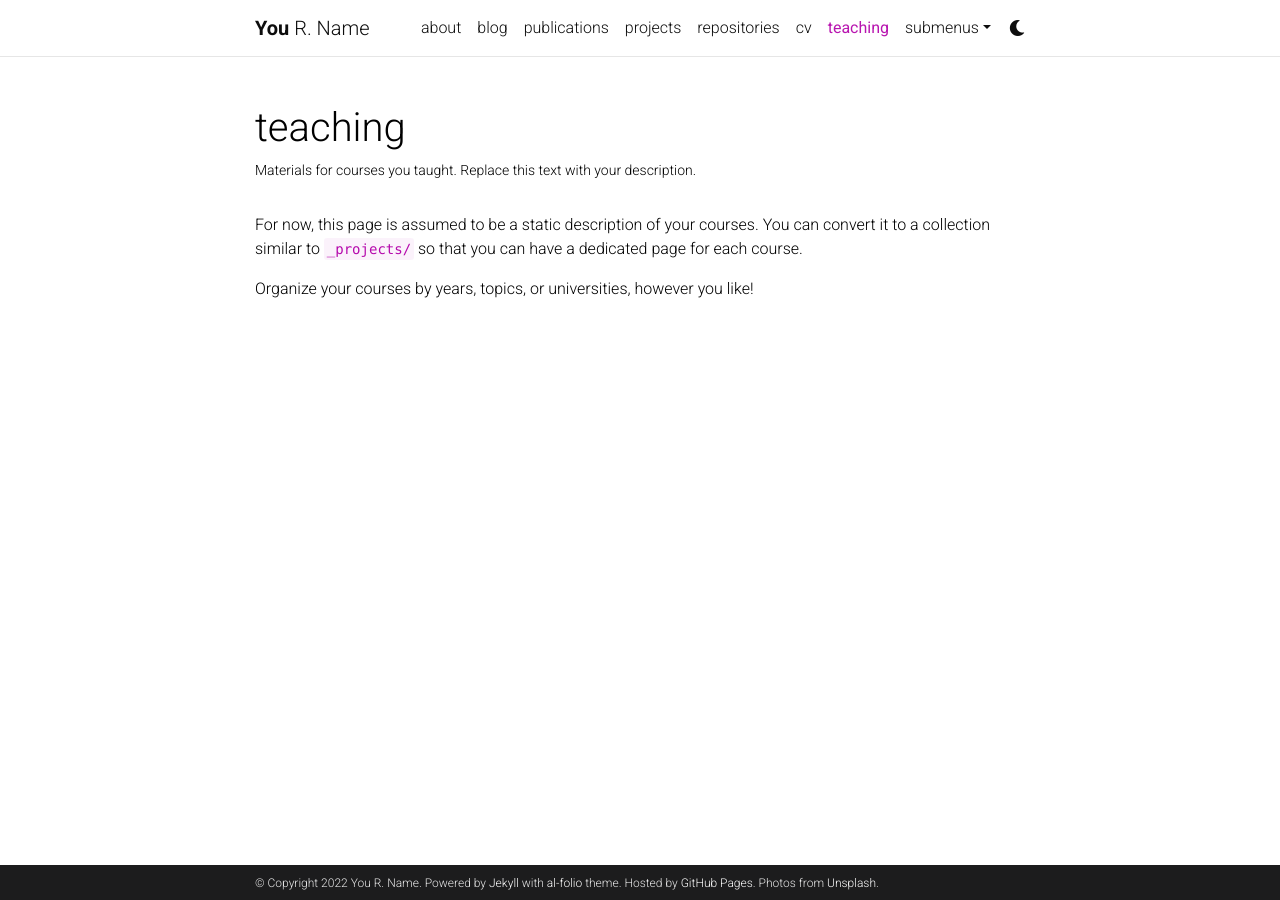
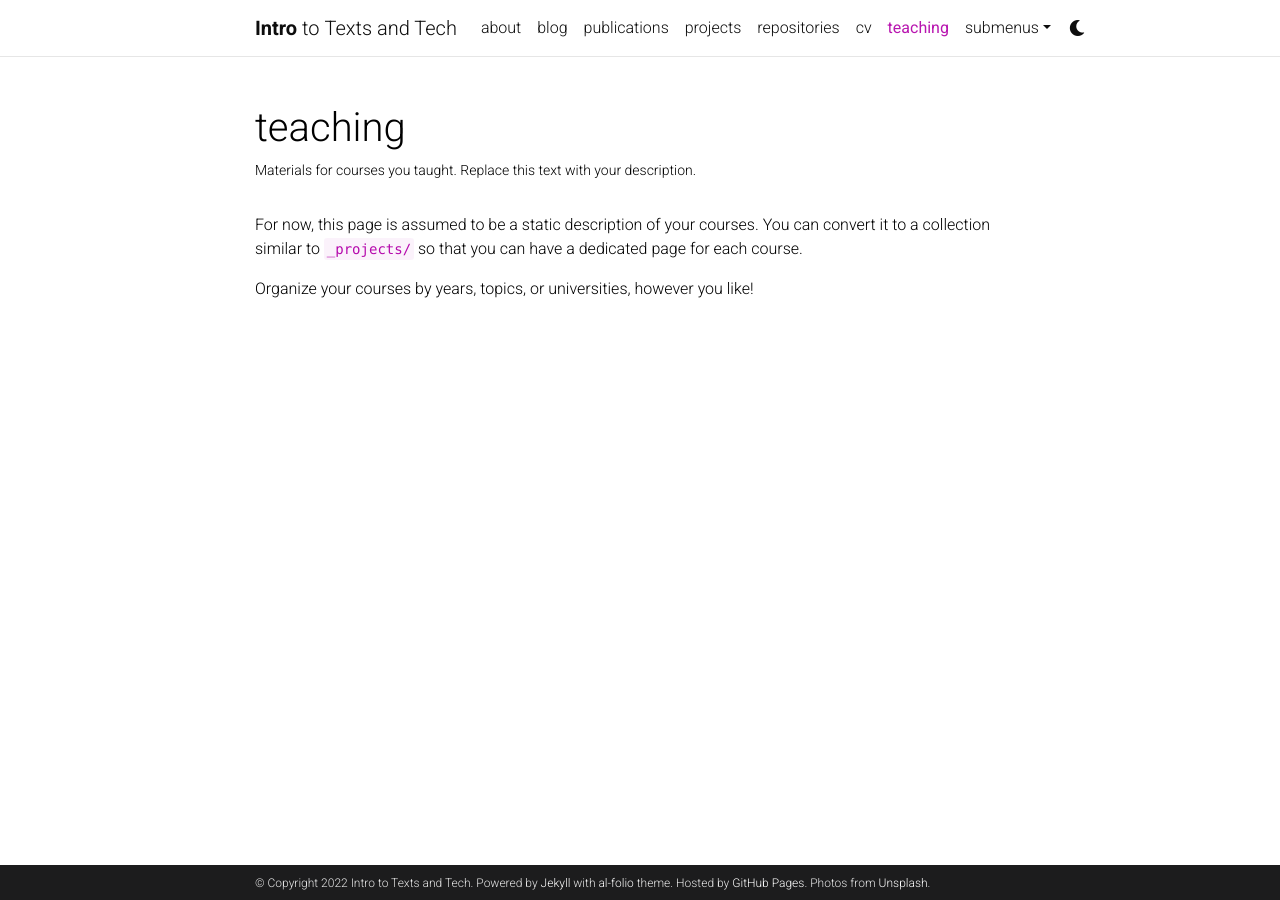
Before and after one commit to AMSUCF/themetest, a Jekyll site: the page built from _pages/teaching.md, in a window 1280 px wide. Built offline with Jekyll 4.4.1, drawn with Linux system fonts in a browser that asks for light colours; comment, search, counter and statistics services are not loaded; a style sheet for code colours, icons or effects is not loaded.

Commit message:
Updated url

```diff
--- a/_config.yml
+++ b/_config.yml
@@ -3,9 +3,9 @@
 # -----------------------------------------------------------------------------
 
 title: blank # the website title (if blank, full name will be used instead)
-first_name: You
-middle_name: R.
-last_name: Name
+first_name: Intro
+middle_name: to
+last_name: Texts and Tech
 email: you@example.com
 description: > # the ">" symbol means to ignore newlines until "footer_text:"
   A simple, whitespace theme for academics. Based on [*folio](https://github.com/bogoli/-folio) design.
@@ -18,8 +18,8 @@
 lang: en # the language of your site (for example: en, fr, cn, ru, etc.)
 icon: ⚛️  # the emoji used as the favicon (alternatively, provide image name in /assets/img/)
 
-url: https://alshedivat.github.io # the base hostname & protocol for your site
-baseurl: /al-folio # the subpath of your site, e.g. /blog/
+url: https://amsucf.github.io # the base hostname & protocol for your site
+baseurl: /intro # the subpath of your site, e.g. /blog/
 last_updated: false # set to true if you want to display last updated in the footer
 impressum_path:  # set to path to include impressum link in the footer, use the same path as permalink in a page, helps to conform with EU GDPR
 
```
